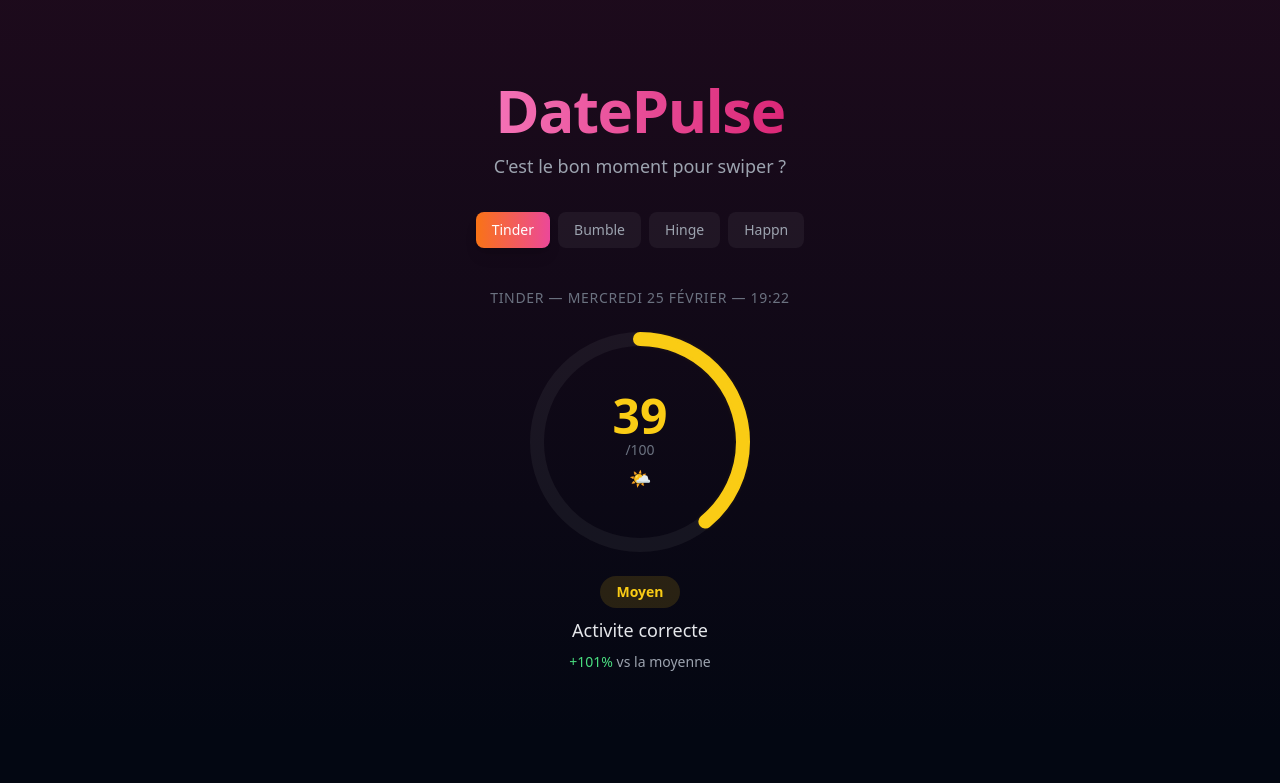
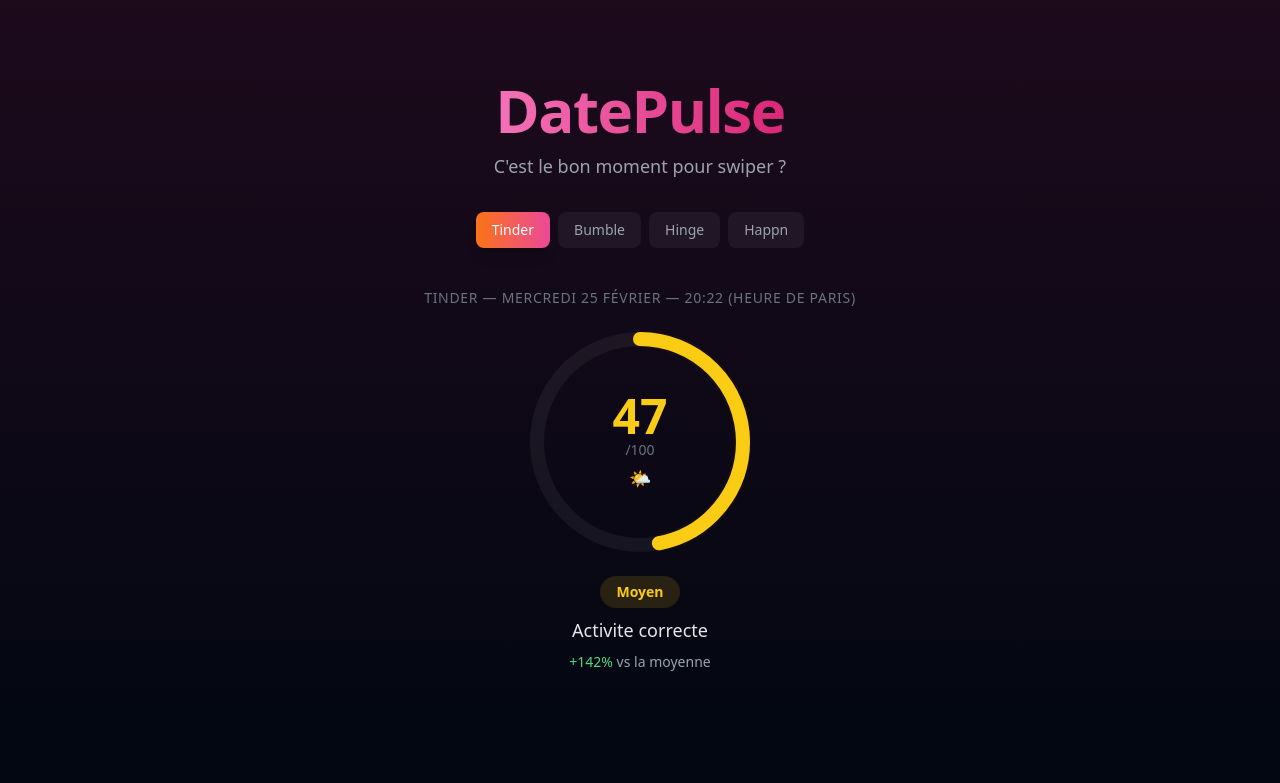
Before and after one commit to jonathanty-byte/DatePulse, a React (Vite) app in the folder frontend/: page / in a window 1280 px wide. Shown: the top 783 px of the page. Built offline with nearby package versions, Linux system fonts and the light colour scheme.

Commit message:
fix: enforce France timezone and compute rankings trend in scraper

```diff
--- a/frontend/public/data/rankings-latest.json
+++ b/frontend/public/data/rankings-latest.json
@@ -9,7 +9,7 @@
       "installs": "100 000 000+",
       "recentInstalls": 472997902,
       "updated": 1771867265,
-      "trend": null
+      "trend": "stable"
     },
     "bumble": {
       "rank": 3,
@@ -19,7 +19,7 @@
       "installs": "100 000 000+",
       "recentInstalls": 106101083,
       "updated": 1771845561,
-      "trend": null
+      "trend": "stable"
     },
     "hinge": {
       "rank": 4,
@@ -29,7 +29,7 @@
       "installs": "10 000 000+",
       "recentInstalls": 31612268,
       "updated": 1771628081,
-      "trend": null
+      "trend": "stable"
     },
     "happn": {
       "rank": 2,
@@ -39,7 +39,7 @@
       "installs": "100 000 000+",
       "recentInstalls": 112995364,
       "updated": 1770136165,
-      "trend": null
+      "trend": "stable"
     }
   }
 }
--- a/frontend/src/components/CountdownNext.tsx
+++ b/frontend/src/components/CountdownNext.tsx
@@ -4,11 +4,11 @@
 import type { NextPeak } from "../lib/scoring";
 import { DAY_NAMES_FULL } from "../lib/data";
 import type { AppName } from "../lib/data";
+import { getParisDateParts } from "../lib/franceTime";
 
 function formatPeakTime(peak: NextPeak): string {
-  const d = peak.date;
-  const day = DAY_NAMES_FULL[d.getDay()];
-  const hour = d.getHours();
+  const { day, hour } = getParisDateParts(peak.date);
+  const dayName = DAY_NAMES_FULL[day];
 
   if (peak.hoursUntil === 0) {
     return `dans ${peak.minutesUntil} min`;
@@ -17,7 +17,7 @@
     return `dans ${peak.hoursUntil}h${peak.minutesUntil > 0 ? String(peak.minutesUntil).padStart(2, "0") : ""}`;
   }
   // > 24h: show day name + hour
-  return `${day} a ${hour}h`;
+  return `${dayName} a ${hour}h`;
 }
 
 interface CountdownNextProps {
--- a/frontend/src/components/ScoreLabel.tsx
+++ b/frontend/src/components/ScoreLabel.tsx
@@ -6,11 +6,12 @@
   score: number;
   event: string | null;
   app?: AppName;
+  now?: Date;
 }
 
-export default function ScoreLabel({ score, event, app = "tinder" }: ScoreLabelProps) {
+export default function ScoreLabel({ score, event, app = "tinder", now }: ScoreLabelProps) {
   const { label, color, colorBg, message } = getScoreLabel(score);
-  const delta = getDeltaVsAverage(score, new Date(), app);
+  const delta = getDeltaVsAverage(score, now ?? new Date(), app);
 
   return (
     <motion.div
--- /dev/null
+++ b/frontend/src/lib/franceTime.ts
@@ -0,0 +1,82 @@
+const PARIS_TIME_ZONE = "Europe/Paris";
+
+const WEEKDAY_TO_INDEX: Record<string, number> = {
+  Sun: 0,
+  Mon: 1,
+  Tue: 2,
+  Wed: 3,
+  Thu: 4,
+  Fri: 5,
+  Sat: 6,
+};
+
+const PARIS_PARTS_FORMATTER = new Intl.DateTimeFormat("en-US", {
+  timeZone: PARIS_TIME_ZONE,
+  weekday: "short",
+  month: "2-digit",
+  day: "2-digit",
+  hour: "2-digit",
+  minute: "2-digit",
+  hour12: false,
+});
+
+export interface ParisDateParts {
+  day: number; // 0=Sunday (JS getDay convention)
+  month: number; // 0=January (JS getMonth convention)
+  hour: number;
+  minute: number;
+}
+
+export function getParisDateParts(date: Date): ParisDateParts {
+  const parts = PARIS_PARTS_FORMATTER.formatToParts(date);
+
+  let weekday = "";
+  let month = "";
+  let hour = "";
+  let minute = "";
+
+  for (const part of parts) {
+    if (part.type === "weekday") weekday = part.value;
+    if (part.type === "month") month = part.value;
+    if (part.type === "hour") hour = part.value;
+    if (part.type === "minute") minute = part.value;
+  }
+
+  const dayIndex = WEEKDAY_TO_INDEX[weekday];
+  const monthIndex = Number(month) - 1;
+  const hourNumber = Number(hour);
+  const minuteNumber = Number(minute);
+
+  if (
+    dayIndex === undefined ||
+    Number.isNaN(monthIndex) ||
+    Number.isNaN(hourNumber) ||
+    Number.isNaN(minuteNumber)
+  ) {
+    throw new Error("Cannot parse Europe/Paris date parts");
+  }
+
+  return {
+    day: dayIndex,
+    month: monthIndex,
+    hour: hourNumber,
+    minute: minuteNumber,
+  };
+}
+
+export function formatParisDay(date: Date): string {
+  return date.toLocaleDateString("fr-FR", {
+    timeZone: PARIS_TIME_ZONE,
+    weekday: "long",
+    day: "numeric",
+    month: "long",
+  });
+}
+
+export function formatParisTime(date: Date): string {
+  return date.toLocaleTimeString("fr-FR", {
+    timeZone: PARIS_TIME_ZONE,
+    hour: "2-digit",
+    minute: "2-digit",
+  });
+}
--- a/frontend/src/lib/rankings.ts
+++ b/frontend/src/lib/rankings.ts
@@ -5,7 +5,7 @@
   score: number;
   ratings: number;
   installs: string;
-  trend: "up" | "down" | "stable" | null;
+  trend: "up" | "down" | "stable";
 }
 
 export interface RankingsData {
@@ -18,11 +18,14 @@
   apps: Record<string, { rank: number | null; score: number; ratings: number }>;
 }
 
-// Convert numeric trend delta from scraper to "up" | "down" | "stable"
-// Scraper outputs: negative = improved (rank number went down), positive = dropped
-function normalizeTrend(trend: number | string | null): "up" | "down" | "stable" | null {
-  if (trend === null || trend === undefined) return null;
-  if (typeof trend === "string") return trend as "up" | "down" | "stable";
+// Normalize scraper trend values to the frontend enum.
+// Backward-compatible with old numeric deltas and nulls.
+function normalizeTrend(trend: number | string | null): "up" | "down" | "stable" {
+  if (trend === null || trend === undefined) return "stable";
+  if (typeof trend === "string") {
+    if (trend === "up" || trend === "down" || trend === "stable") return trend;
+    return "stable";
+  }
   if (trend < 0) return "up";
   if (trend > 0) return "down";
   return "stable";
--- a/frontend/src/lib/scoring.ts
+++ b/frontend/src/lib/scoring.ts
@@ -8,6 +8,7 @@
   MONTHLY_CHURN,
 } from "./data";
 import type { AppName, PoolFreshnessData } from "./data";
+import { getParisDateParts } from "./franceTime";
 
 // ── Score result types ──────────────────────────────────────────
 
@@ -49,9 +50,7 @@
   date: Date = new Date(),
   app: AppName = "tinder"
 ): ScoreResult {
-  const hour = date.getHours();
-  const day = date.getDay(); // 0=Sunday
-  const month = date.getMonth();
+  const { hour, day, month } = getParisDateParts(date);
 
   const hourly = APP_HOURLY[app][hour];
   const weekly = APP_WEEKLY[app][day];
@@ -101,7 +100,7 @@
   baseDate: Date = new Date(),
   app: AppName = "tinder"
 ): HeatmapSlot[] {
-  const month = baseDate.getMonth();
+  const { month } = getParisDateParts(baseDate);
   const hourlyTable = APP_HOURLY[app];
   const weeklyTable = APP_WEEKLY[app];
   const monthlyTable = APP_MONTHLY[app];
@@ -213,7 +212,7 @@
 /** Compute the pool freshness for a given month.
  *  Based on Adjust install benchmarks + Sensor Tower churn data. */
 export function getPoolFreshness(date: Date = new Date()): PoolFreshnessData {
-  const month = date.getMonth();
+  const { month } = getParisDateParts(date);
   const installs = MONTHLY_INSTALLS[month];
   const churn = MONTHLY_CHURN[month];
 
--- a/frontend/src/pages/Home.tsx
+++ b/frontend/src/pages/Home.tsx
@@ -3,6 +3,7 @@
 import { computeScore } from "../lib/scoring";
 import type { ScoreResult } from "../lib/scoring";
 import type { AppName } from "../lib/data";
+import { formatParisDay, formatParisTime } from "../lib/franceTime";
 import ScoreGauge from "../components/ScoreGauge";
 import ScoreLabel from "../components/ScoreLabel";
 import AppSelector from "../components/AppSelector";
@@ -10,21 +11,6 @@
 import BestTimes from "../components/BestTimes";
 import CountdownNext from "../components/CountdownNext";
 import PoolFreshness from "../components/PoolFreshness";
-
-function formatTime(date: Date): string {
-  return date.toLocaleTimeString("fr-FR", {
-    hour: "2-digit",
-    minute: "2-digit",
-  });
-}
-
-function formatDay(date: Date): string {
-  return date.toLocaleDateString("fr-FR", {
-    weekday: "long",
-    day: "numeric",
-    month: "long",
-  });
-}
 
 function capitalize(s: string) {
   return s.charAt(0).toUpperCase() + s.slice(1);
@@ -79,10 +65,10 @@
           {/* Score display */}
           <div className="mt-10 flex flex-col items-center gap-6">
             <p className="text-sm font-medium uppercase tracking-wider text-gray-500">
-              {capitalize(app)} — {formatDay(now)} — {formatTime(now)}
+              {capitalize(app)} — {formatParisDay(now)} — {formatParisTime(now)} (heure de Paris)
             </p>
             <ScoreGauge score={result.score} />
-            <ScoreLabel score={result.score} event={result.event} app={app} />
+            <ScoreLabel score={result.score} event={result.event} app={app} now={now} />
             <CountdownNext app={app} />
           </div>
         </div>
```
Also changed, not shown: 1 other file (tests, documents, lock files or other folders).
